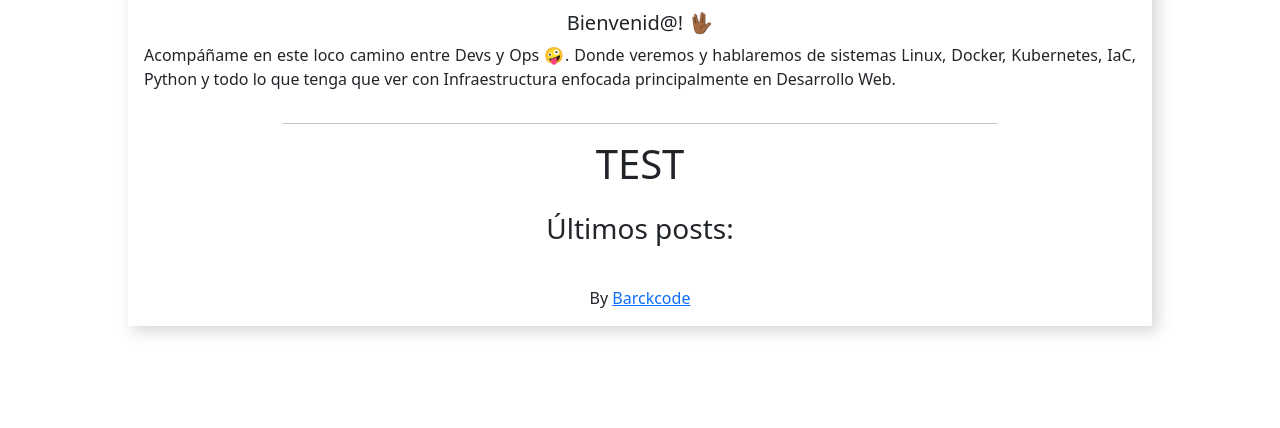
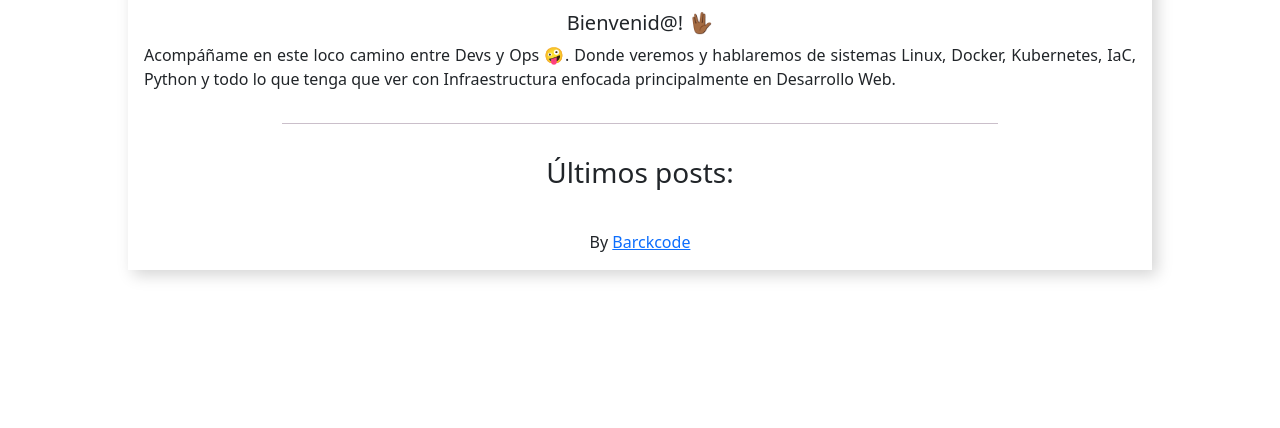
Before and after one commit to barckcode/blog, a Flask app: page / in a window 1280 px wide. Shown: the part 277-705 px from the top of the page. Run offline with Flask 2, Linux system fonts and the light colour scheme; parts of the project's set-up code (start-up, migrations or seed data) failed here and were passed over.

Commit message:
Test: script deploy

```diff
--- a/app/templates/home.html.j2
+++ b/app/templates/home.html.j2
@@ -20,7 +20,6 @@
     </div>
     <hr class="separator">
     <div class="posts">
-        <h1>TEST</h1>
         <h3 class="posts_title">
             Últimos posts:
         </h3>
```
